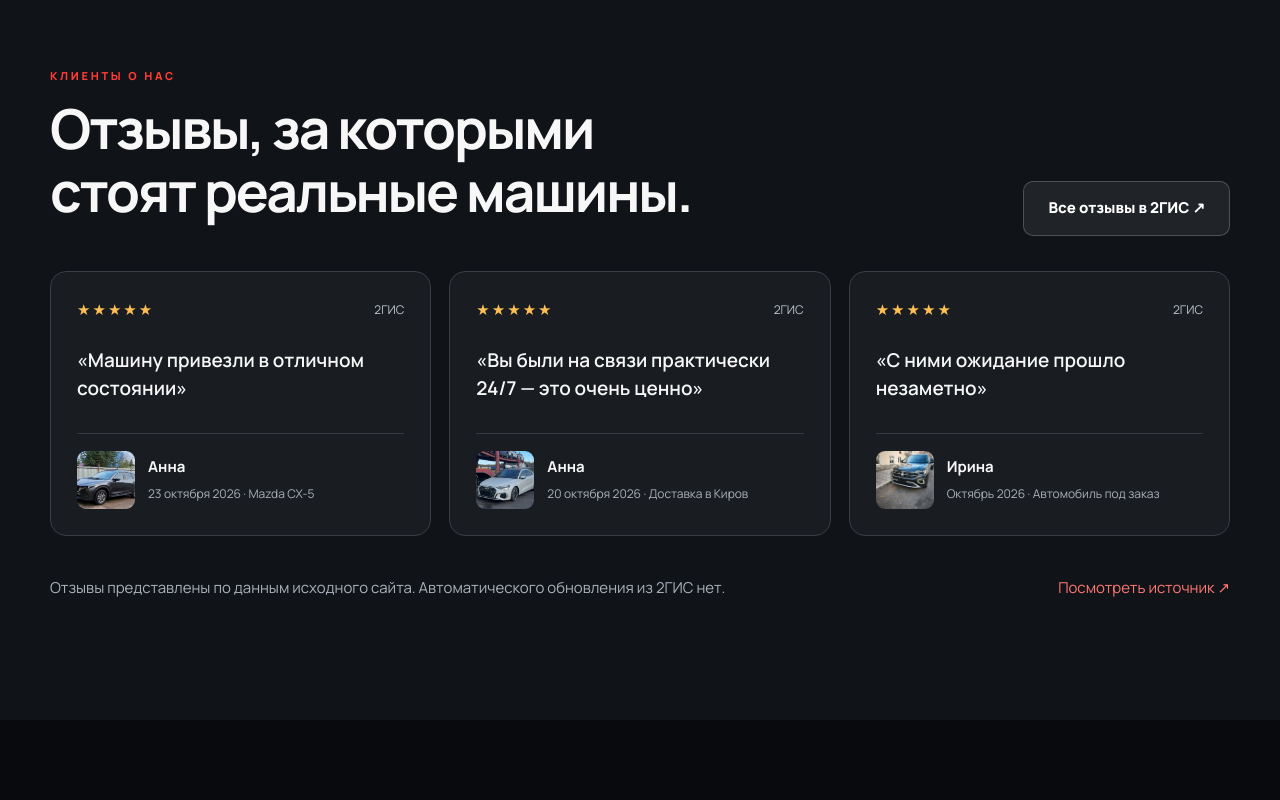
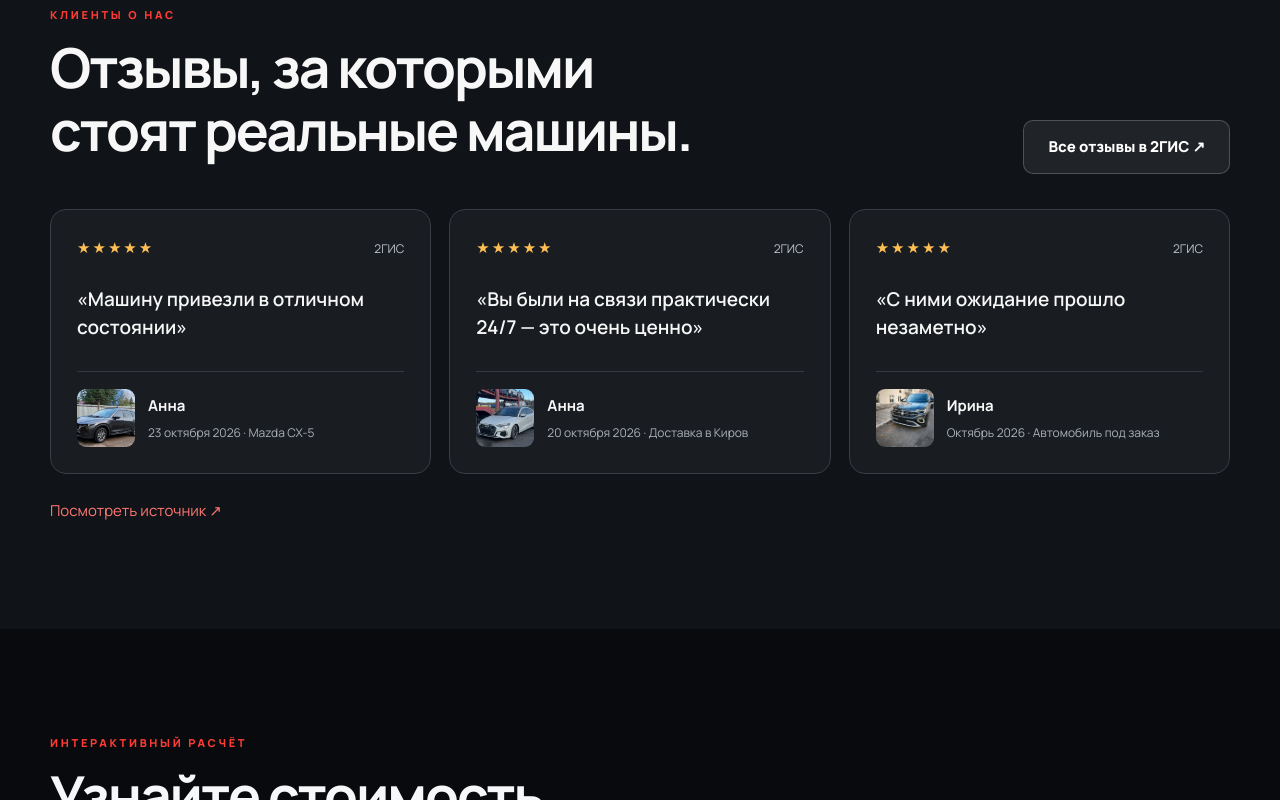
Before and after one commit to rismaghilov/avtoimport43, a plain HTML site: page index.html in a window 1280 px wide. Shown: the part 3616-4416 px from the top of the page. Drawn offline with Linux system fonts and the light colour scheme; no server answers.

Commit message:
Add files via upload

```diff
--- a/index.html
+++ b/index.html
@@ -279,7 +279,7 @@ button:focus-visible,a:focus-visible,input:focus-visible,select:focus-visible{ou
 <article class="client-car reveal"><button aria-label="Увеличить фото автомобиля у автовоза" class="client-photo" data-alt="Автомобиль у автовоза" data-image="assets/car-audi.jpg" type="button"><img alt="Автомобиль возле автовоза, фото из отзыва клиента" loading="lazy" src="assets/car-audi.jpg"/></button><div class="client-car-desc"><span class="client-counter">02 / 04</span><h3>Из Китая в Киров</h3><p>«Вы были на связи практически 24/7»</p><small>Анна · 20 октября 2026 · 2ГИС</small></div></article>
 <article class="client-car reveal"><button aria-label="Увеличить фото Toyota Corolla" class="client-photo" data-alt="Toyota Corolla" data-image="assets/car-corolla.jpg" type="button"><img alt="Toyota Corolla, фото из отзыва клиента" loading="lazy" src="assets/car-corolla.jpg"/></button><div class="client-car-desc"><span class="client-counter">03 / 04</span><h3>Toyota Corolla из Китая</h3><p>«Под наш бюджет за неделю»</p><small>Г. Ж. · август 2025 · 2ГИС</small></div></article>
 <article class="client-car reveal"><button aria-label="Увеличить фото автомобиля Ирины" class="client-photo" data-alt="Автомобиль Ирины" data-image="assets/car-vw.jpg" type="button"><img alt="Автомобиль Ирины, фото из отзыва" loading="lazy" src="assets/car-vw.jpg"/></button><div class="client-car-desc"><span class="client-counter">04 / 04</span><h3>Автомобиль Ирины</h3><p>«С ними ожидание прошло незаметно»</p><small>Ирина · октябрь 2026 · 2ГИС</small></div></article>
-</div><p class="client-photo-disclaimer">Фото и выдержки из отзывов, указанных в референсе. Перед публичным запуском подтвердите право на использование фотографий и точность цитирования.</p>
+</div>
 </div></section>
 <section class="client-placeholder-section" id="new-cars"><div class="container">
 <div class="eyebrow">Автомобили клиентов</div><h2>Больше автомобилей<br/>из наших поставок</h2><p class="muted">Фотографии автомобилей, переданных клиентам.</p>
@@ -295,7 +295,7 @@ button:focus-visible,a:focus-visible,input:focus-visible,select:focus-visible{ou
 <article class="testimonial reveal"><div class="testimonial-top"><span aria-label="Пять звёзд" class="rating-stars">★★★★★</span><span class="testimonial-source">2ГИС</span></div><blockquote>«Машину привезли в отличном состоянии»</blockquote><div class="testimonial-bottom"><img alt="Mazda CX-5" loading="lazy" src="assets/car-mazda.jpg"/><div><strong>Анна</strong><small>23 октября 2026 · Mazda CX-5</small></div></div></article>
 <article class="testimonial reveal"><div class="testimonial-top"><span aria-label="Пять звёзд" class="rating-stars">★★★★★</span><span class="testimonial-source">2ГИС</span></div><blockquote>«Вы были на связи практически 24/7 — это очень ценно»</blockquote><div class="testimonial-bottom"><img alt="Автомобиль у автовоза" loading="lazy" src="assets/car-audi.jpg"/><div><strong>Анна</strong><small>20 октября 2026 · Доставка в Киров</small></div></div></article>
 <article class="testimonial reveal"><div class="testimonial-top"><span aria-label="Пять звёзд" class="rating-stars">★★★★★</span><span class="testimonial-source">2ГИС</span></div><blockquote>«С ними ожидание прошло незаметно»</blockquote><div class="testimonial-bottom"><img alt="Автомобиль Ирины" loading="lazy" src="assets/car-vw.jpg"/><div><strong>Ирина</strong><small>Октябрь 2026 · Автомобиль под заказ</small></div></div></article>
-</div><div class="review-actions"><p class="muted">Отзывы представлены по данным исходного сайта. Автоматического обновления из 2ГИС нет.</p><a href="https://2gis.ru/kirov/firm/70000001101921124" rel="noopener noreferrer" target="_blank">Посмотреть источник ↗</a></div>
+</div><div class="review-actions"><a href="https://2gis.ru/kirov/firm/70000001101921124" rel="noopener noreferrer" target="_blank">Посмотреть источник ↗</a></div>
 </div></section>
 <section id="calculate">
 <div class="container"><div class="section-top reveal"><div><div class="eyebrow">Интерактивный расчёт</div><h2>Узнайте стоимость<br/>до покупки.</h2></div><p class="muted">Выберите страну и параметры автомобиля. Покажем предварительную стоимость и поможем уточнить цену с доставкой.</p></div>
```
